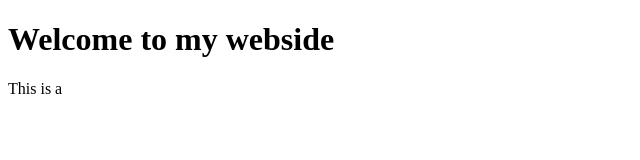
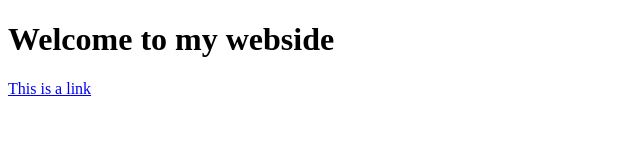
Before and after one commit to simonflatz/expert-sniffle.github.io, a plain HTML site: page index.html in a window 1280 px wide. Shown: the full height of the page, 0-640 px from the left. Drawn offline with Linux system fonts and the light colour scheme.

Commit message:
Update index.html

```diff
--- a/index.html
+++ b/index.html
@@ -5,6 +5,6 @@
     </head>
     <body>
         <h1>Welcome to my webside</h1>
-        This is a
+        <a href="https://de.wikipedia.org/wiki/Link"> This is a link </a>
     </body>
 </html>
```
